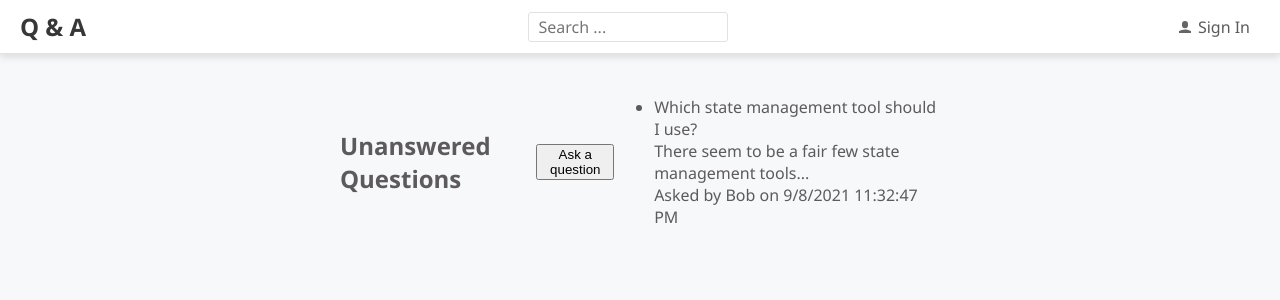
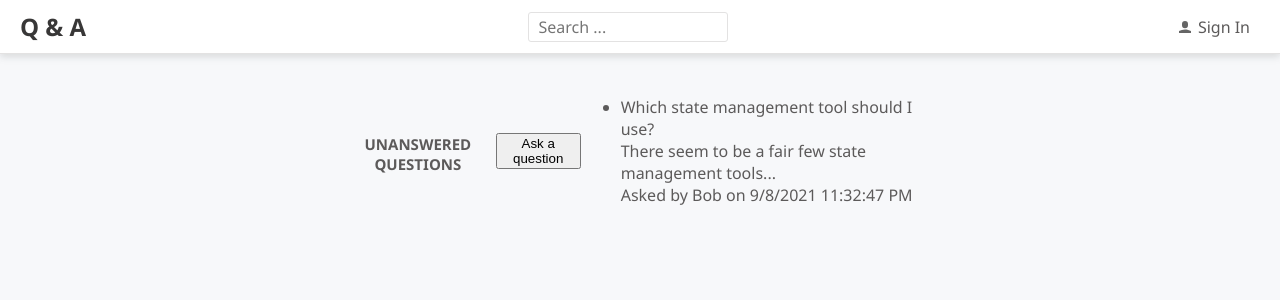
Before and after one commit to ZahraB21/Q-A, a React (Create React App) app: page / in a window 1280 px wide. Shown: the top 300 px of the page. Built offline with nearby package versions, Linux system fonts and the light colour scheme.

Commit message:
Importing Emotion and adding necessary styling to the html elements

```diff
--- a/src/PageTitle.tsx
+++ b/src/PageTitle.tsx
@@ -1,3 +1,5 @@
+/** @jsxImportSource @emotion/react */
+import { css } from '@emotion/react';
 import React from 'react';
 
 interface Props {
@@ -5,5 +7,17 @@ interface Props {
 }
 
 export const PageTitle = ({ children }: Props) => {
-  return <h2>{children}</h2>;
+  return (
+    <h2
+      css={css`
+        font-size: 15px;
+        font-weight: bold;
+        margin: 10px 0px 5px;
+        text-align: center;
+        text-transform: uppercase;
+      `}
+    >
+      {children}
+    </h2>
+  );
 };
```
